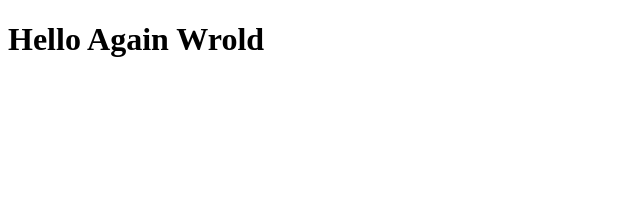
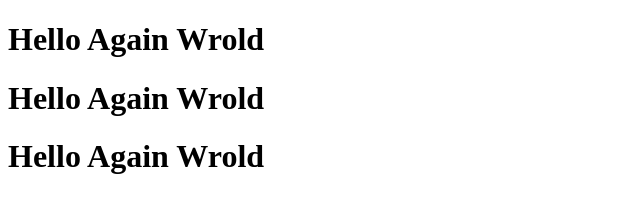
Before and after one commit to Kuldeepkant26/Demo-Project, a plain HTML site: page index.html in a window 1280 px wide. Shown: the whole page, without its empty margins (0-640 px from the left). Drawn offline with Linux system fonts and the light colour scheme.

Commit message:
add new feature

```diff
--- a/index.html
+++ b/index.html
@@ -7,5 +7,7 @@
 </head>
 <body>
 <h1>Hello Again Wrold</h1>
+<h1>Hello Again Wrold</h1>
+<h1>Hello Again Wrold</h1>
 </body>
 </html>
```
Also changed, not shown: app.js (added).
